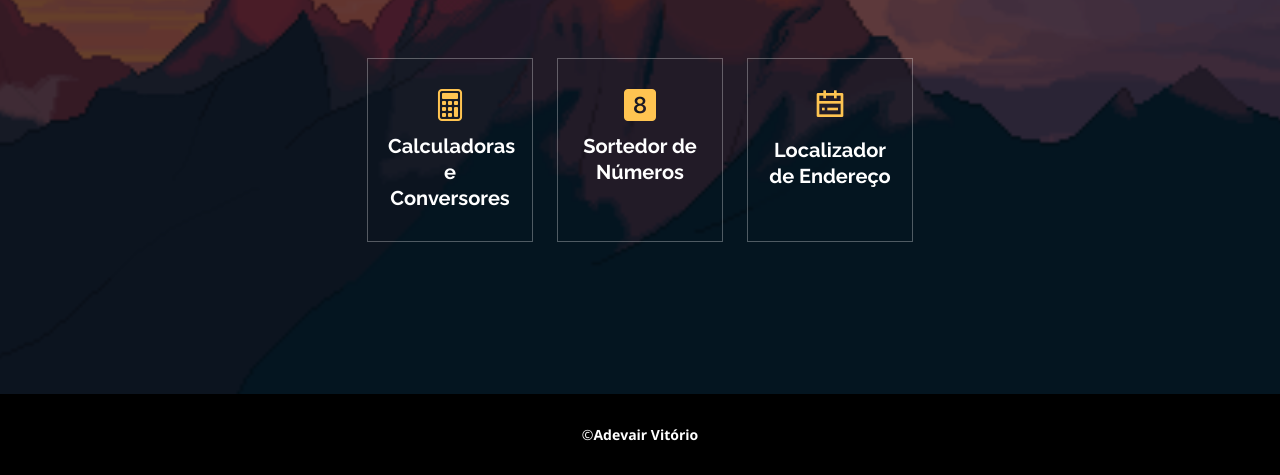
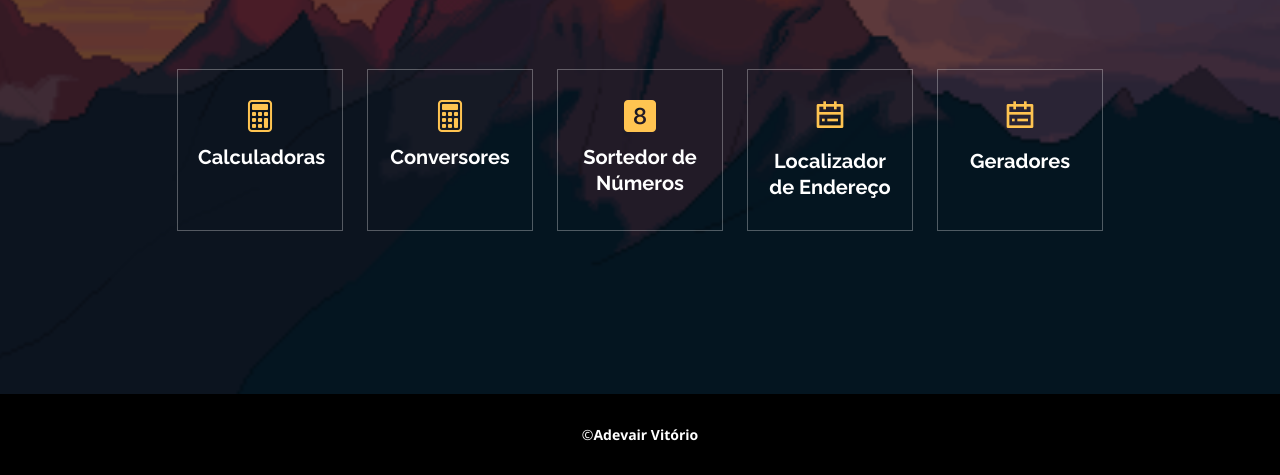
Before and after one commit to adevairvitorio/utilitarios, a plain HTML site: page index.html in a window 1280 px wide. Shown: the part 406-881 px from the top of the page. Drawn offline with nearby package versions, Linux system fonts and the light colour scheme.

Commit message:
Add files via upload

```diff
--- a/pages/sections/main/main_menu.html
+++ b/pages/sections/main/main_menu.html
@@ -9,7 +9,14 @@
     <div class="col-xl-2 col-md-4">
         <div class="icon-box">
             <i class="bi bi-calculator"></i>
-            <h3><a href="">Calculadoras e Conversores</a></h3>
+            <h3><a href="">Calculadoras</a></h3>
+        </div>
+    </div>
+
+    <div class="col-xl-2 col-md-4">
+        <div class="icon-box">
+            <i class="bi bi-calculator"></i>
+            <h3><a href="">Conversores</a></h3>
         </div>
     </div>
     <div class="col-xl-2 col-md-4">
@@ -24,4 +31,10 @@
             <h3><a href="">Localizador de Endereço</a></h3>
         </div>
     </div>
+    <div class="col-xl-2 col-md-4">
+        <div class="icon-box">
+            <i class="ri-calendar-todo-line"></i>
+            <h3><a href="">Geradores</a></h3>
+        </div>
+    </div>
 </div>
```
